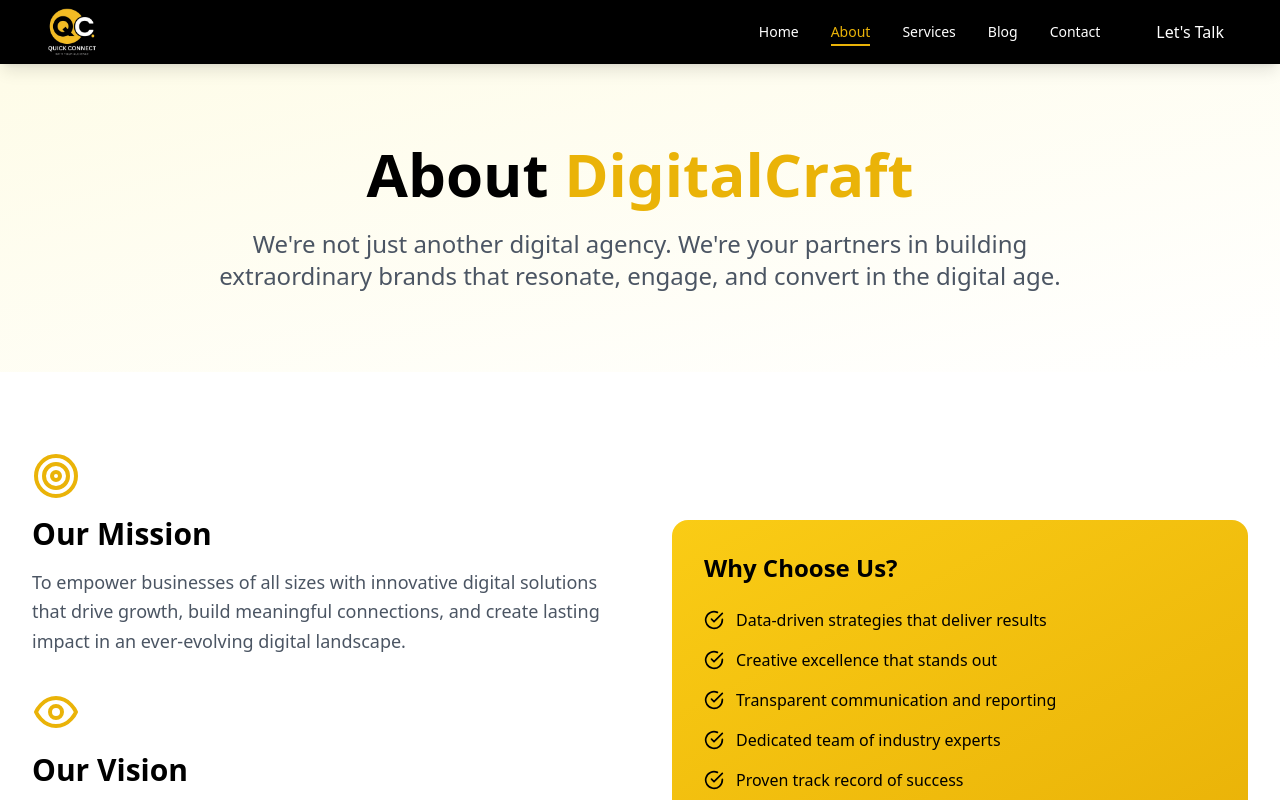
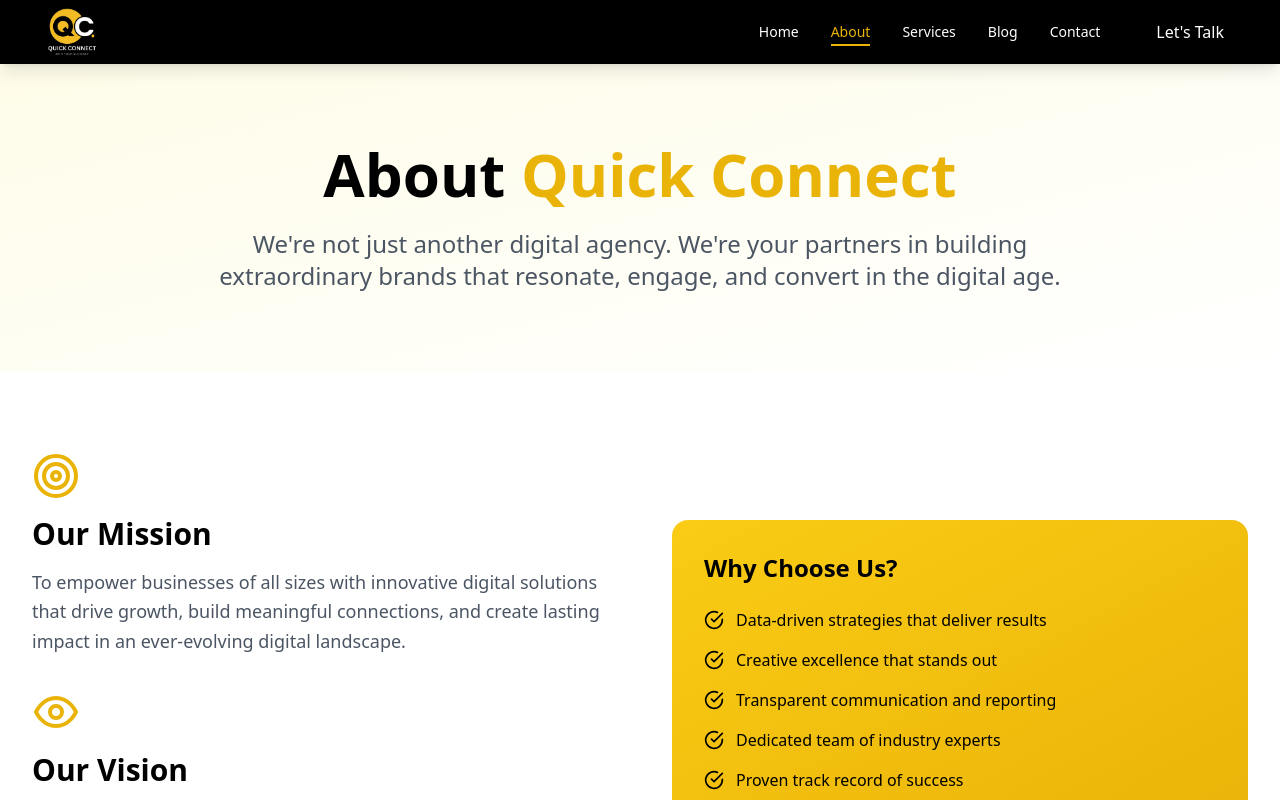
Before and after one commit to QuickConnectOfficial/quick-connect, a React (Vite) app: page /about in a window 1280 px wide. Shown: the top 800 px of the page. Built offline with nearby package versions, Linux system fonts and the light colour scheme; the HTML template or start-up script is replaced by a standard one.

Commit message:
Update About.jsx

```diff
--- a/src/pages/About.jsx
+++ b/src/pages/About.jsx
@@ -87,7 +87,7 @@
             className="text-center"
           >
             <h1 className="text-5xl md:text-6xl font-bold text-black mb-6">
-              About <span className="text-yellow-500">DigitalCraft</span>
+              About <span className="text-yellow-500">Quick Connect</span>
             </h1>
             <p className="text-xl md:text-2xl text-gray-600 max-w-4xl mx-auto leading-relaxed">
               We're not just another digital agency. We're your partners in building
```
